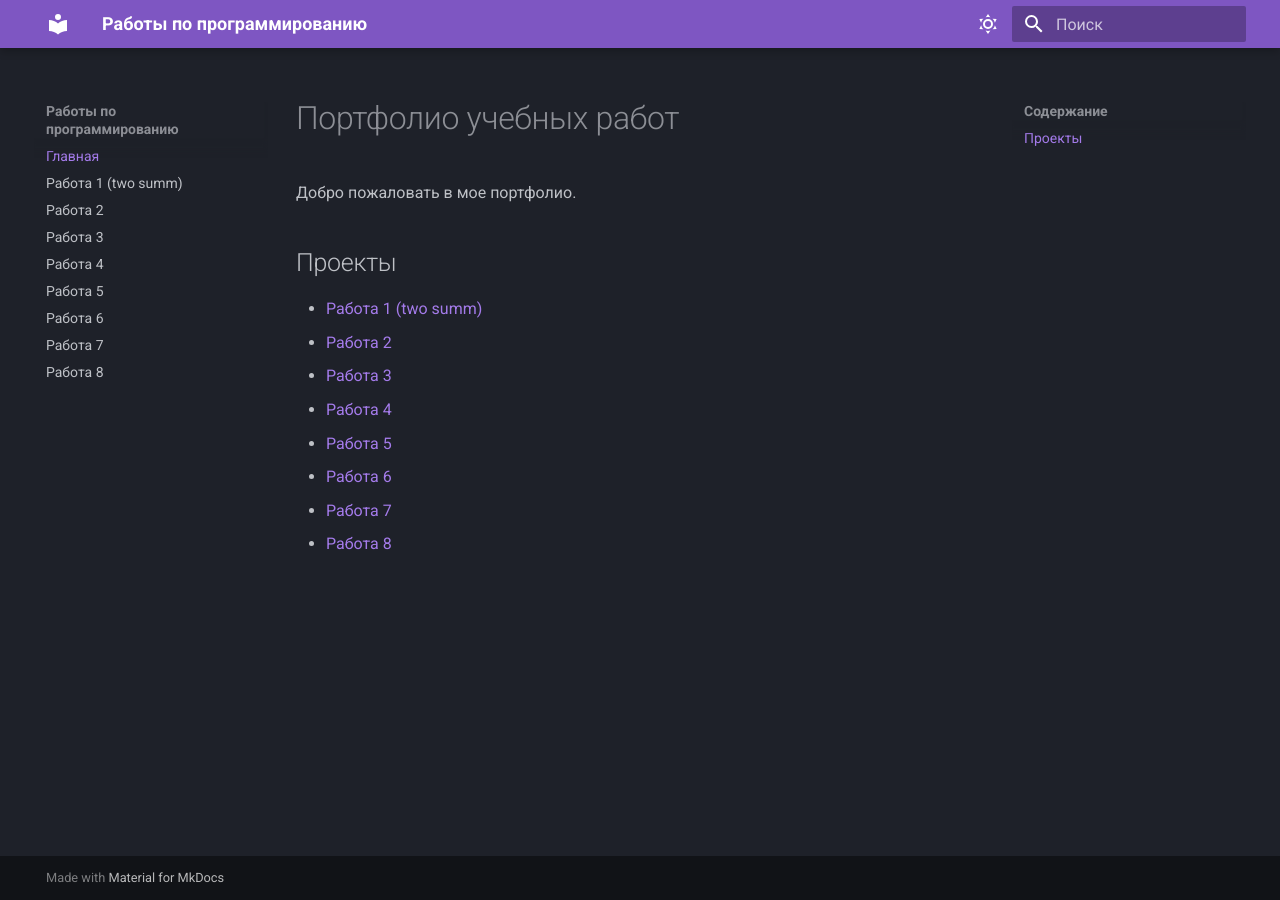
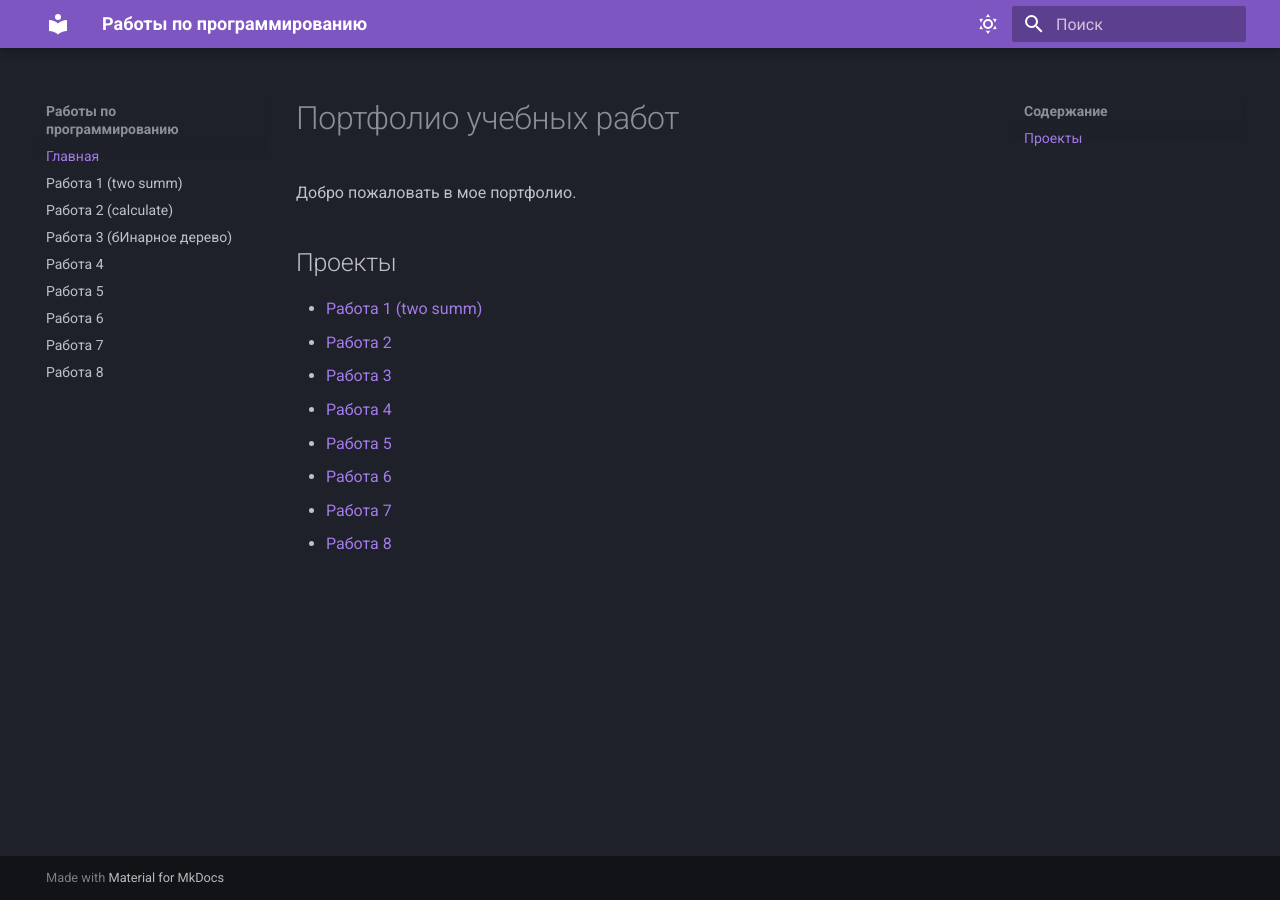
Before and after one commit to Artomaniia/programming_portfolio_site, an MkDocs documentation site: the page built from docs/index.md, in a window 1280 px wide. Built offline with MkDocs 1.6.1 and Material for MkDocs 9.7.7, drawn with Linux system fonts in a browser that asks for light colours.

Commit message:
Update mkdocs.yml

```diff
--- a/mkdocs.yml
+++ b/mkdocs.yml
@@ -22,8 +22,8 @@ theme:
 nav:
   - Главная: index.md
   - Работа 1 (two summ): work1.md
-  - Работа 2: work2.md
-  - Работа 3: work3.md
+  - Работа 2 (calculate): work2.md
+  - Работа 3 (бИнарное дерево): work3.md
   - Работа 4: work4.md
   - Работа 5: work5.md
   - Работа 6: work6.md
```
